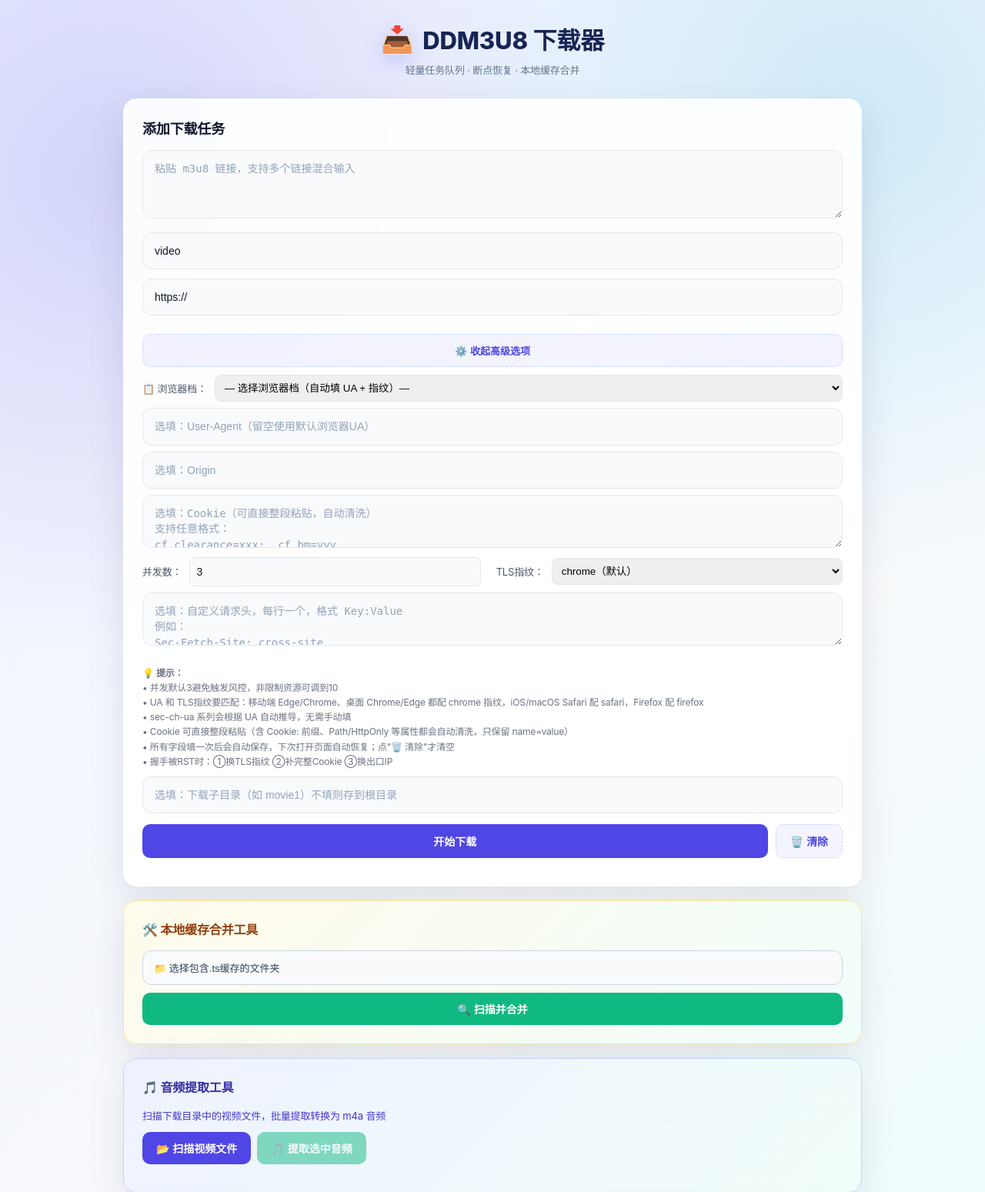
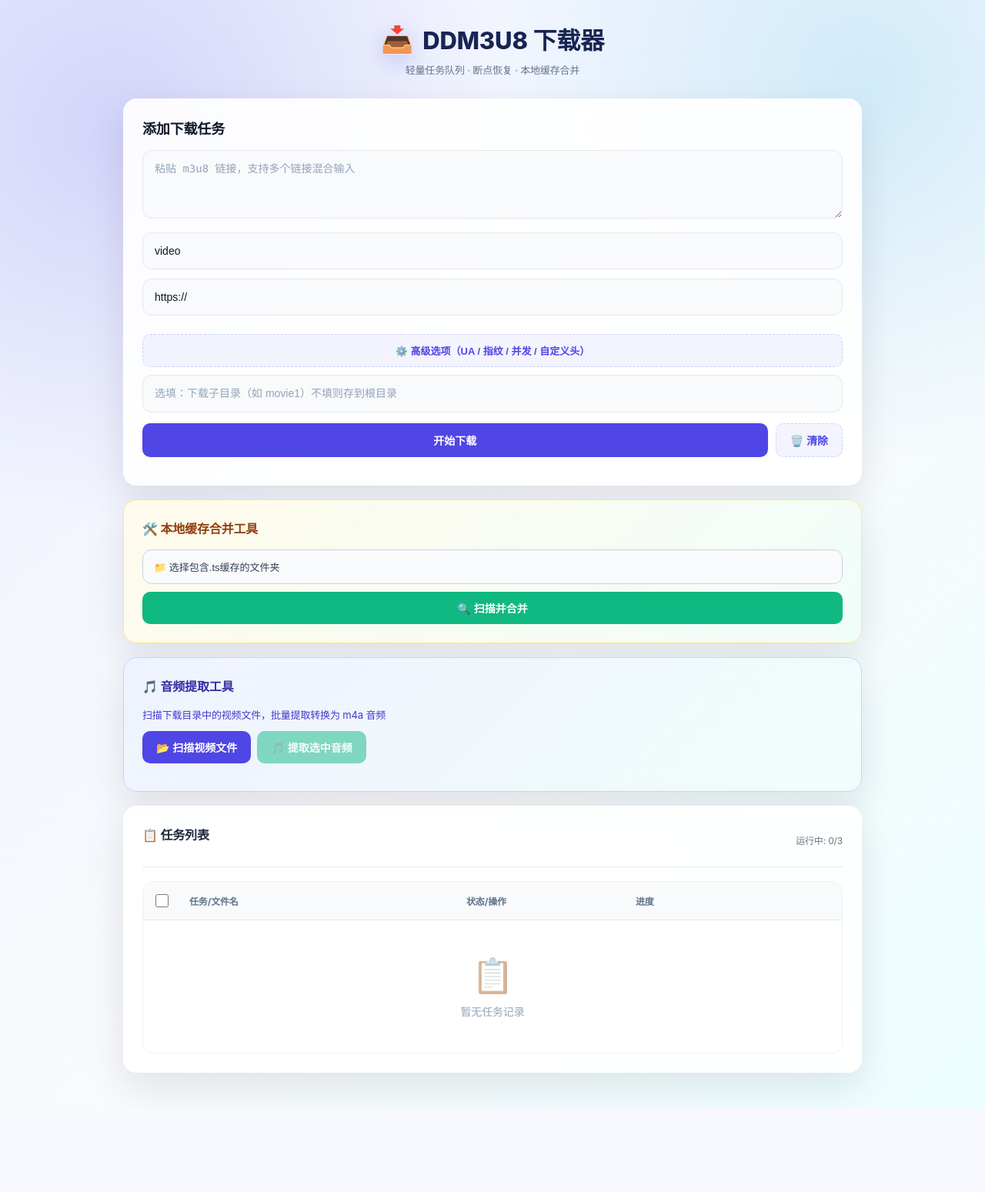
Before and after one commit to pelico/DDM3U8, a Flask app: page / in a window 1280 px wide. Shown: the top 1549 px of the page at 77% size. After the commit the page ends 1440 px from the top, so only its background shows below. Run offline with Flask 3, Linux system fonts and the light colour scheme; data that the repository does not hold is empty.

Commit message:
ui: 高级选项默认折叠

```diff
--- a/cmd/ddm3u8-web/templates/index.html
+++ b/cmd/ddm3u8-web/templates/index.html
@@ -195,10 +195,10 @@
                 <input type="text" class="input-full" name="referer" value="https://" placeholder="选填：全局 Referer">
                 <div style="margin: 10px 0;">
                     <button type="button" id="toggleAdvanced" class="btn btn-ghost" style="width: 100%; font-size: 13px;">
-                        ⚙️ 收起高级选项
+                        ⚙️ 高级选项（UA / 指纹 / 并发 / 自定义头）
                     </button>
                 </div>
-                <div id="advancedOptions" style="display: block; margin-bottom: 10px;">
+                <div id="advancedOptions" style="display: none; margin-bottom: 10px;">
                     <div class="input-group" style="margin-bottom: 8px; gap: 10px; align-items: center;">
                         <label style="font-size: 13px; color: #4b5563; white-space: nowrap;">📋 浏览器档：</label>
                         <select id="presetSelect" style="padding: 8px; border: 1px solid var(--border); border-radius: 8px; flex: 1;">
```
